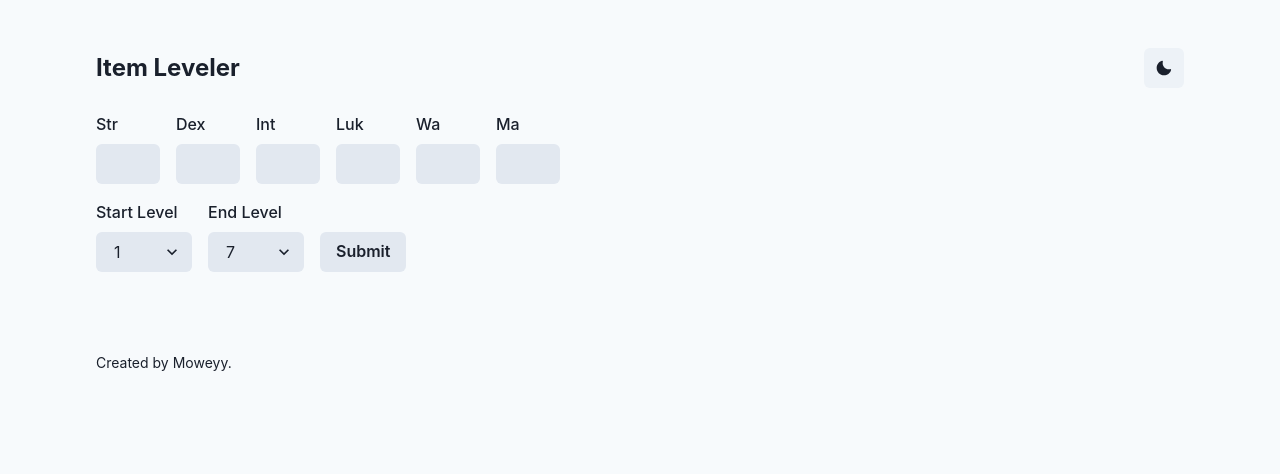
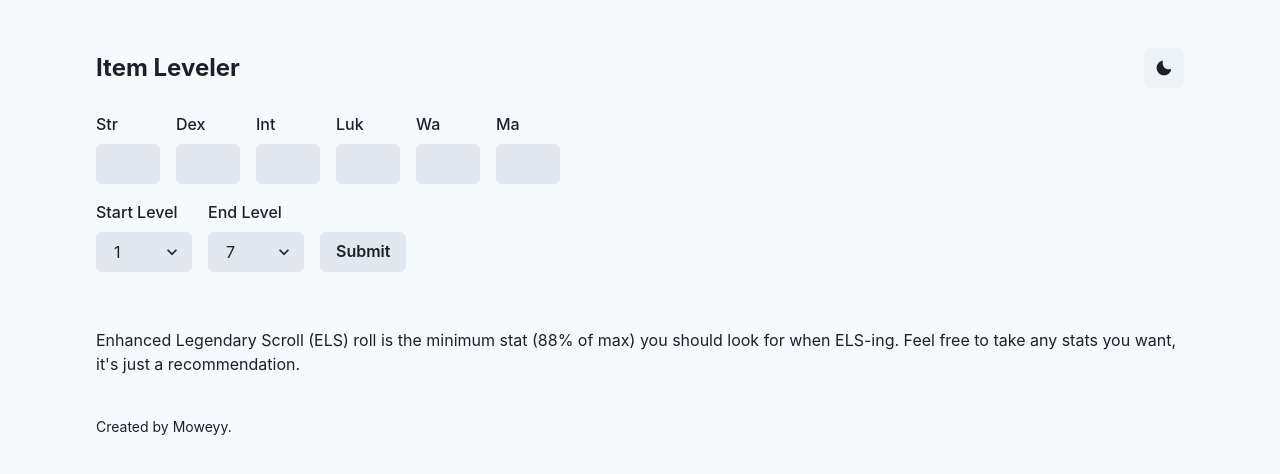
Before and after one commit to nickteojs/item-leveler, a React (Create React App) app: page / in a window 1280 px wide. Shown: the top 474 px of the page. Built offline with nearby package versions, Linux system fonts and the light colour scheme.

Commit message:
Added ELS explanation

```diff
--- a/src/App.js
+++ b/src/App.js
@@ -259,9 +259,13 @@ function App() {
           {statArray.length ? <Box fontSize={{base: "sm", sm: "md"}}>
             <StatBox statArray={statArray}/>
           </Box> : null}
+          <Box pt={10} px={{base: '10', md: '0'}}>
+            <Text textAlign={{base: 'center', lg: 'left'}}>Enhanced Legendary Scroll (ELS) roll is the minimum stat (88% of max) you should look for when ELS-ing. Feel free to take any stats you want, it's just a recommendation.</Text>
+          </Box>
           <Box py={10}>
-            <Text mt={6} fontSize="sm">Created by Moweyy.</Text>
+            <Text mb={6} fontSize="sm">Created by Moweyy.</Text>
           </Box>
+
         </Flex>
       </Box>
   );
```
